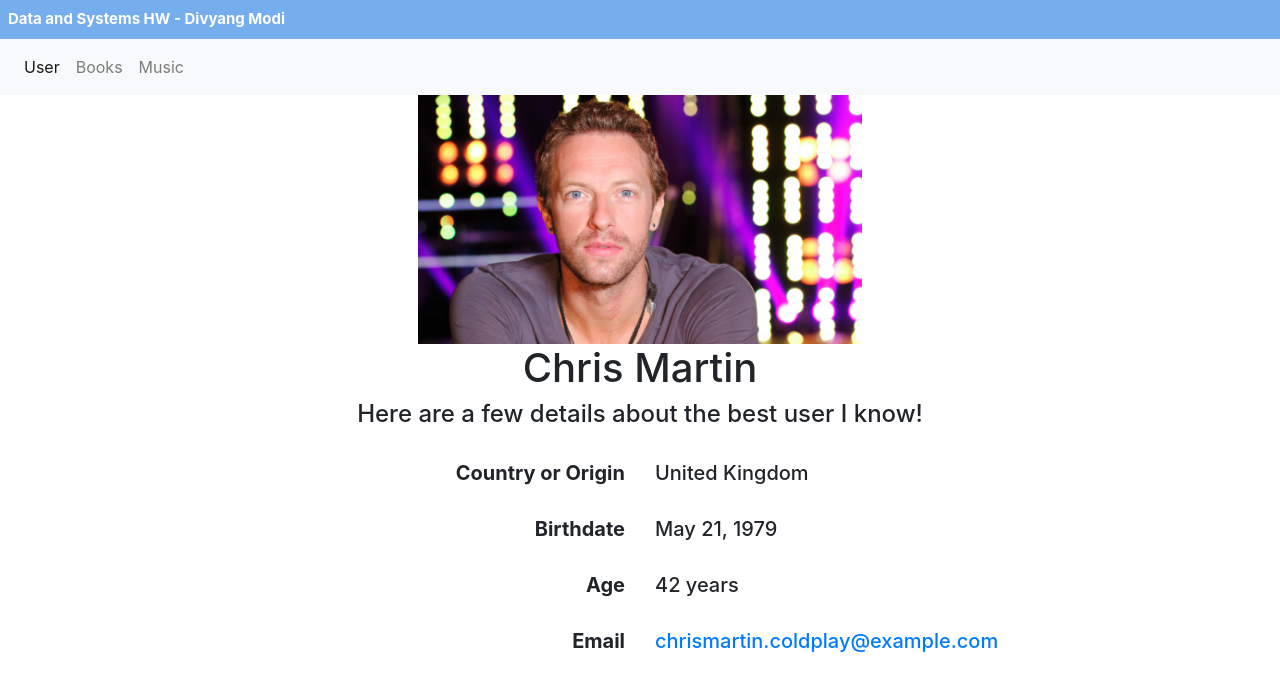
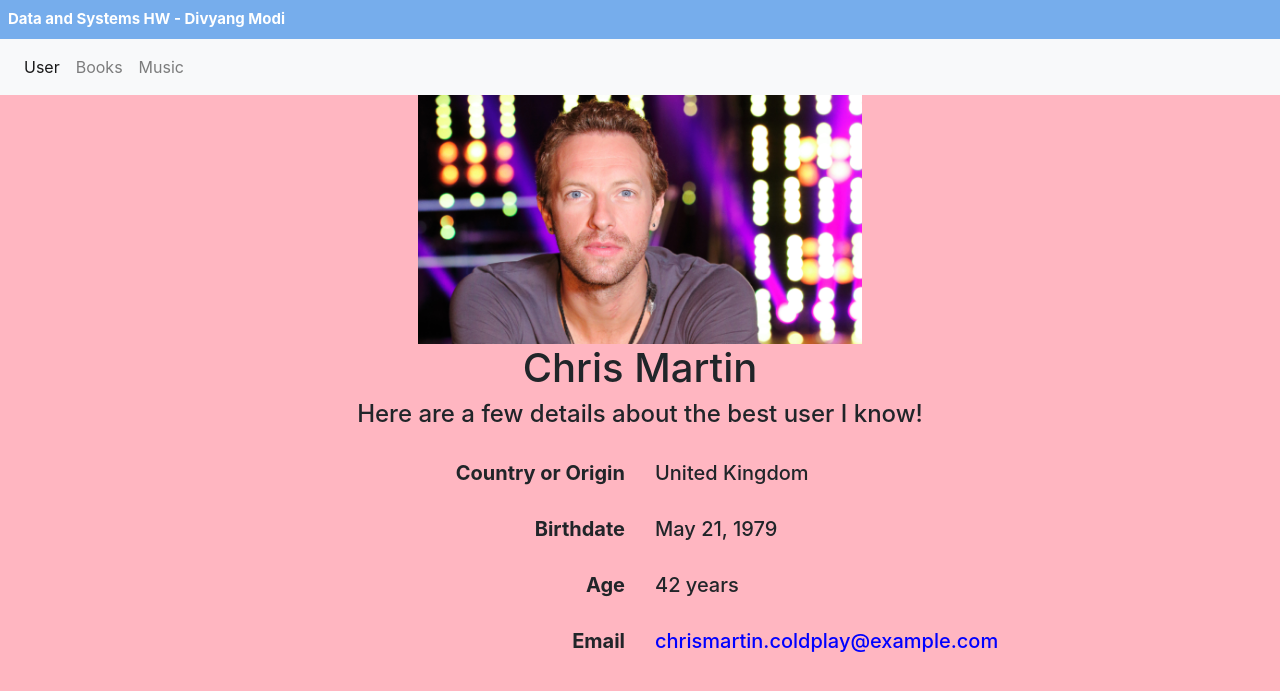
Before and after one commit to divyangmodi-7/1-html-review-divyangmodi-7, a PHP site: page / in a window 1280 px wide. Shown: the top 691 px of the page. Run offline with PHP 8.4, Linux system fonts and the light colour scheme.

Commit message:
Update style.css
Final cosmetic changes after review of requirements

```diff
--- a/public/style.css
+++ b/public/style.css
@@ -1,3 +1,6 @@
+body {
+  background-color: lightpink;
+}
 header {
   background-color: #76ADEC;
   color: white;
@@ -5,6 +8,9 @@ header {
   font-size:  15px;
   font-weight: bold;
   width: 100%;
+}
+a {
+  color: blue;
 }
 thead{
   background-color: red;
```
